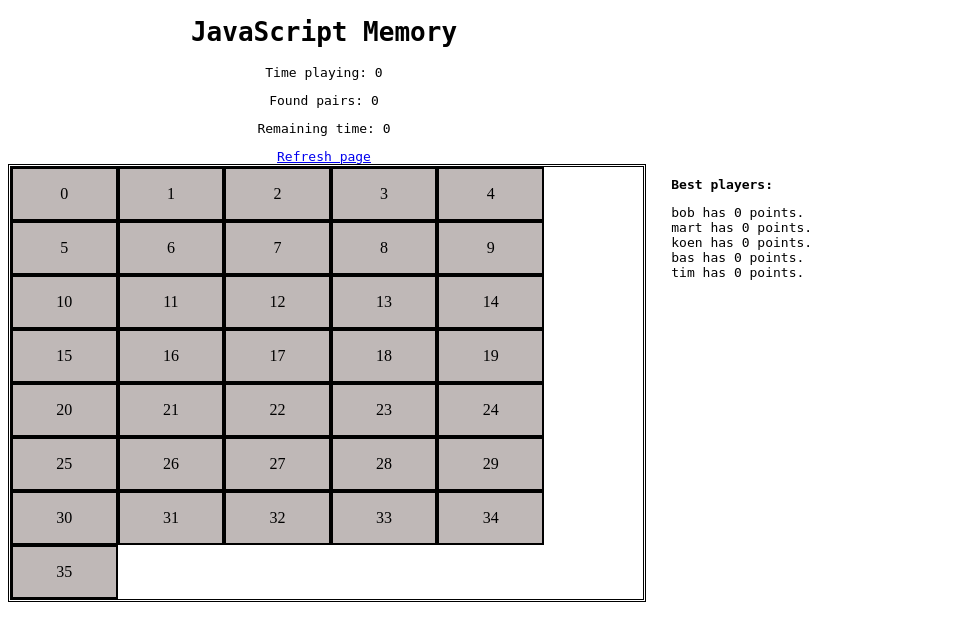
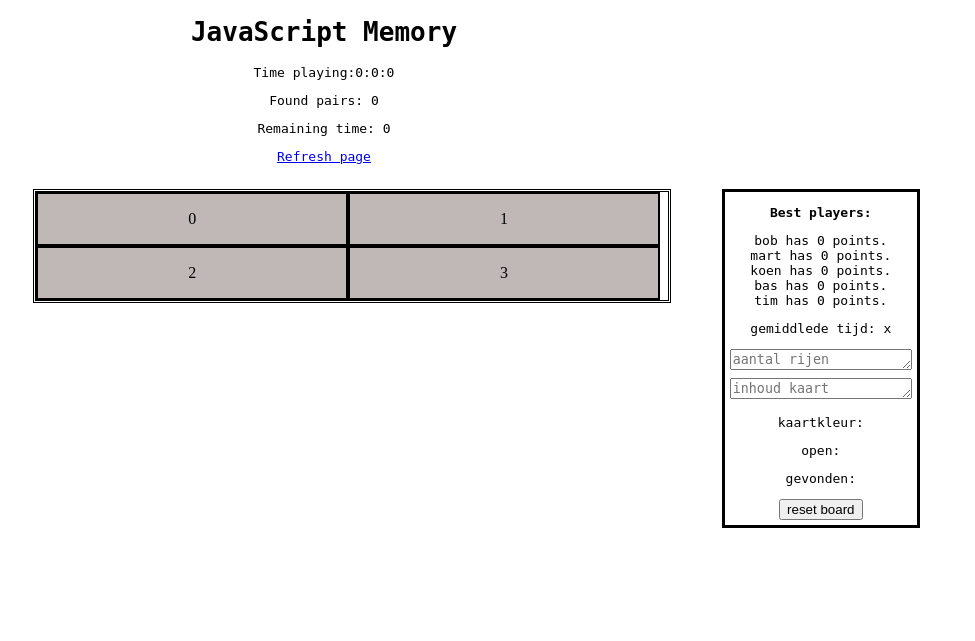
Before and after one commit to AaldertKroes/Webtech3, a PHP site: page /html/index.html in a window 1280 px wide. Shown: the top 641 px of the page, without its empty margins (0-975 px from the left). Run offline with PHP 8.4, Linux system fonts and the light colour scheme.

Commit message:
toevoegingen
- time played
- rechter menu/scoreboard toevoegingen:
    gemiddelde tijd (niet werkend)
    aantal rijen
   inhoud kaart
   kaartkleur
   open
   gevonden
   reset board knop (deels werkend)

```diff
--- a/src/css/index.css
+++ b/src/css/index.css
@@ -17,5 +17,35 @@
     border-color: black;
     height: 80%;
     width: 50%;
-    margin-right: 2%;
+    margin: 2%;
 }
+
+.leaderboard {
+    float: left;
+    border: 3px;
+    border-color: black;
+    border-style: solid;
+    text-align: center;
+    margin: 2%;
+}
+
+.center {
+    text-align: center;
+    margin: 5px;
+}
+
+/*als we een border willen met grid moet het zo*/
+/*
+
+.board {
+    display: grid;
+    float: left;
+    border: 3px;
+    border-style: double;
+    border-color: black;
+    height: 500px;
+    width: 50%;
+    margin: 2%;
+}
+
+*/
--- a/src/html/index.html
+++ b/src/html/index.html
@@ -6,28 +6,55 @@
         <script type="text/javascript" src="../js/Board.js"></script>
         <title>Memory page</title>
     </head>
-    <body>
+    <body onload="board.startTime()">
         <div class="top_text">
             <h1 id="title">JavaScript Memory</h1>
-            <p id="time_playing">Time playing: 0</p>
+
+            <p id="time_playing"></p>
+
             <p id="found_pairs">Found pairs: 0</p>
             <p id="time_remaining">Remaining time: 0</p>
+            <p id="game_completed"></p>
             <a href="./index.html" class="refresh">Refresh page</a>
         </div>
         <div class="board">
             <script>
-                const board = new Board(6);
+                const board = new Board(2);
                 board.generateBoard();
             </script>
         </div>
         <div class="leaderboard">
+            <div>
             <p><b>Best players:</b></p>
             <script>
                 const leaderboard = new Leaderboard("bob","mart","koen","bas","tim");
                 leaderboard.printPlayerScores();
             </script>
+            </div>
+
+            <div class="center">
+                <p id="gemiddelde_tijd">gemiddlede tijd: x</p>
+            </div>
+
+            <div class="center">
+                <textarea class="text" name="henk" id="aantal_rijen" rows="1" placeholder="aantal rijen"></textarea>
+            </div>
+
+            <div class="center">
+                <textarea class="text" name="henk" id="inhoud_kaart" rows="1" placeholder="inhoud kaart"></textarea>
+            </div>
+
+            <div class="center">
+                <p id="kaartkleur">kaartkleur: </p>
+                <p id="open">open: </p>
+                <p id="gevonden">gevonden: </p>
+            </div>
+
+            <div class="center">
+            <button class="resetbutton" href="#" onclick="board.resetBoard()">reset board</button>
+            </div>
         </div>
-        <p id="game_completed"></p>
+
         <div class="extras">
 
         </div>
--- a/src/js/Board.js
+++ b/src/js/Board.js
@@ -6,6 +6,8 @@ class Board {
     #flipped_pieces = 0;
     #flipped_pos = [];
     #distributed_pairs = [];
+    #time = new Date();
+    #futureTime = new Date(2040, 10, 5)
 
     constructor(size){
         this.#size = size;
@@ -36,6 +38,55 @@ class Board {
         this.#locked_pos.pop();
         this.#score -= 5;
     }
+
+    startTime() {
+        var h = this.#time.getHours();
+        var m = this.#time.getMinutes();
+        var s = this.#time.getSeconds();
+        const newTime = new Date();
+
+        var x = (newTime.getHours() - h) % 24;
+        var y = (newTime.getMinutes() - m) % 60;
+        var z = (newTime.getSeconds() - s) % 60;
+
+        if (x < 0) {
+            x = 24 + x;
+        }
+        if (y < 0){
+            y = 60 + y
+        }
+        if (z < 0){
+            z = 60 + y
+        }
+
+        // y = this.checkTime(y);
+        // z = this.checkTime(z);
+
+        document.getElementById('time_playing').innerHTML = "Time playing:" + x + ":" + y + ":" + z;
+        // setTimeout(startTime, 1000);
+    }
+
+    resetBoard(){
+        // const board = new Board(2);
+        // document.getElementById('board').innerHTML = "";
+        // document.getElementById('board').innerHTML = board.generateBoard();
+        alert("board reset  " + document.getElementById("jan").value)
+    }
+
+    // checkTime(i) {
+    //     if (i < 10) {i = "0" + i};  // add zero in front of numbers < 10
+    //     return i;
+    // }
+
+    // timeLeft(){
+    //     var x = this.#time.getMinutes() + 3;
+    //     var y = this.#time.getSeconds();
+    //
+    //     var a = new Date().getMinutes() - x;
+    //     var b = y - new Date().getSeconds();
+    //
+    //     document.getElementById('time_remaining').innerHTML = "Remaining time:" + a + ":" + b;
+    // }
 
     shuffle(array) {
         // Shuffle all positions in an array
@@ -76,6 +127,7 @@ class Board {
                 this.found();
                 if (this.#pairs_found === (this.#size * this.#size)/2) {
                     document.getElementById("game_completed").innerHTML = "You have found all pairs :)";
+
                 }
             // If different, change colour back to gray
             } else {
@@ -93,6 +145,8 @@ class Board {
             this.#flipped_pos.push(id);
             this.#locked_pos.push(id);
         }
+        this.startTime();
+        // this.timeLeft();
     }
 
     generateBoard(){
```
